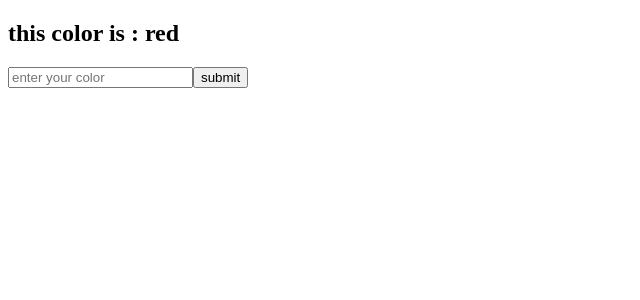
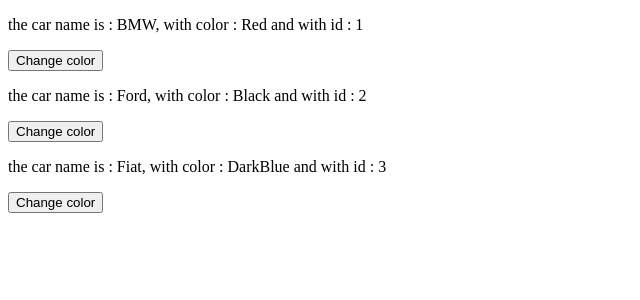
Before and after one commit to womoboy/react-daywork, a React (Create React App) app: page / in a window 1280 px wide. Shown: the top 300 px of the page, without its empty margins (0-640 px from the left). Built offline with nearby package versions, Linux system fonts and the light colour scheme.

Commit message:
change color props value to notroni when button clucked

```diff
--- a/src/App.js
+++ b/src/App.js
@@ -1,11 +1,11 @@
 import React from 'react';
-import ChangeColor from './components/changeColor/ChangeColor';
+import Garage from './components/garage/Garage';
 
 class App extends React.Component {
     render(){
         return(
             <>
-                <div><ChangeColor /></div>
+                <Garage />
             </>
         )
     }
--- /dev/null
+++ b/src/components/car/Car.js
@@ -0,0 +1,27 @@
+import React from 'react';
+
+class Car extends React.Component {
+    constructor(props){
+        super(props);
+        this.state = {
+            color: this.props.color,
+            carName: this.props.carName,
+            carid: this.props.carid
+        }
+    }
+
+    changeColor = ()=> {
+        this.setState({color: "Notroni"});
+    }
+
+    render(){
+        return (
+            <>
+                <p>the car name is : {this.state.carName}, with color : {this.state.color} and with id : {this.state.carid}</p>
+                <button type='button' onClick={this.changeColor}>Change color</button>
+            </>
+        )
+    }
+}
+
+export default Car;
--- a/src/components/changeColor/ChangeColor.js
+++ /dev/null
@@ -1,33 +0,0 @@
-import React from "react";
-
-class ChangeColor extends React.Component {
-  constructor(props) {
-    super(props);
-    this.state = {
-      color: "red",
-    };
-  }
-
-  changeColor = (event) => {
-    const text = document.getElementById("text");
-
-    event.preventDefault();
-    this.setState({color: text.value});
-    console.log("clicked");
-  };
-
-  render() {
-
-    return (
-      <>
-        <h2>this color is : {this.state.color}</h2>
-        <form id="color-form" onSubmit={this.changeColor}>
-          <input id="text" type="text" placeholder="enter your color"/>
-          <input type="submit" value="submit"/>
-        </form>
-      </>
-    );
-  }
-}
-
-export default ChangeColor;
--- /dev/null
+++ b/src/components/garage/Garage.js
@@ -0,0 +1,16 @@
+import React from 'react';
+import Car from '../car/Car';
+
+class Garage extends React.Component {
+    render(){
+        return (
+            <>
+                <Car carid="1" color="Red" carName="BMW" />
+                <Car carid="2" color="Black" carName="Ford" />
+                <Car carid="3" color="DarkBlue" carName="Fiat" />
+            </>
+        )
+    }
+}
+
+export default Garage;
```
